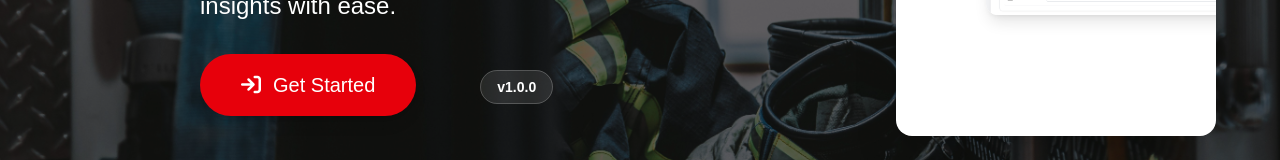
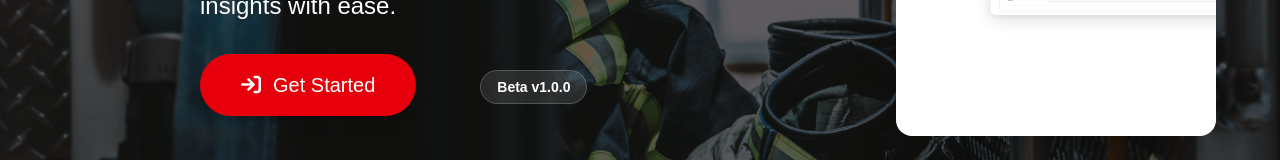
Before and after one commit to asteenburg/apparatus360-12.2.0, a Next.js app: page / in a window 1280 px wide. Shown: the part 540-700 px from the top of the page. Built offline with nearby package versions, Linux system fonts and the light colour scheme.

Commit message:
Update version label to 'Beta v1.0.0'

```diff
--- a/app/Hero.tsx
+++ b/app/Hero.tsx
@@ -29,7 +29,7 @@ export default function Hero() {
           Get Started
         </Link>
         <span className="ml-16 px-4 py-2 text-sm font-semibold rounded-full bg-white/10 backdrop-blur border border-white/20">
-            v1.0.0
+           Beta v1.0.0
           </span>
       </div>
 
```
